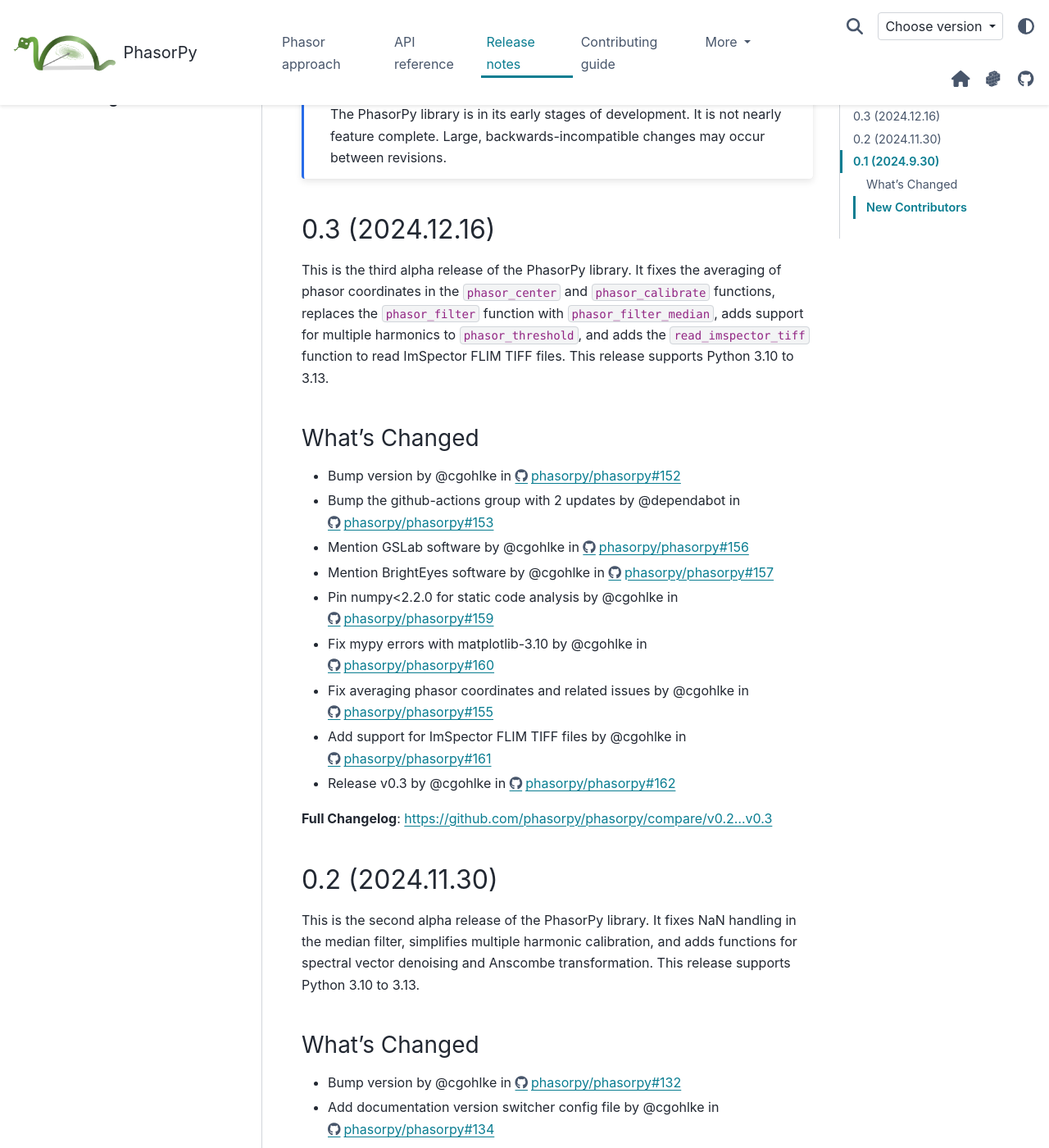
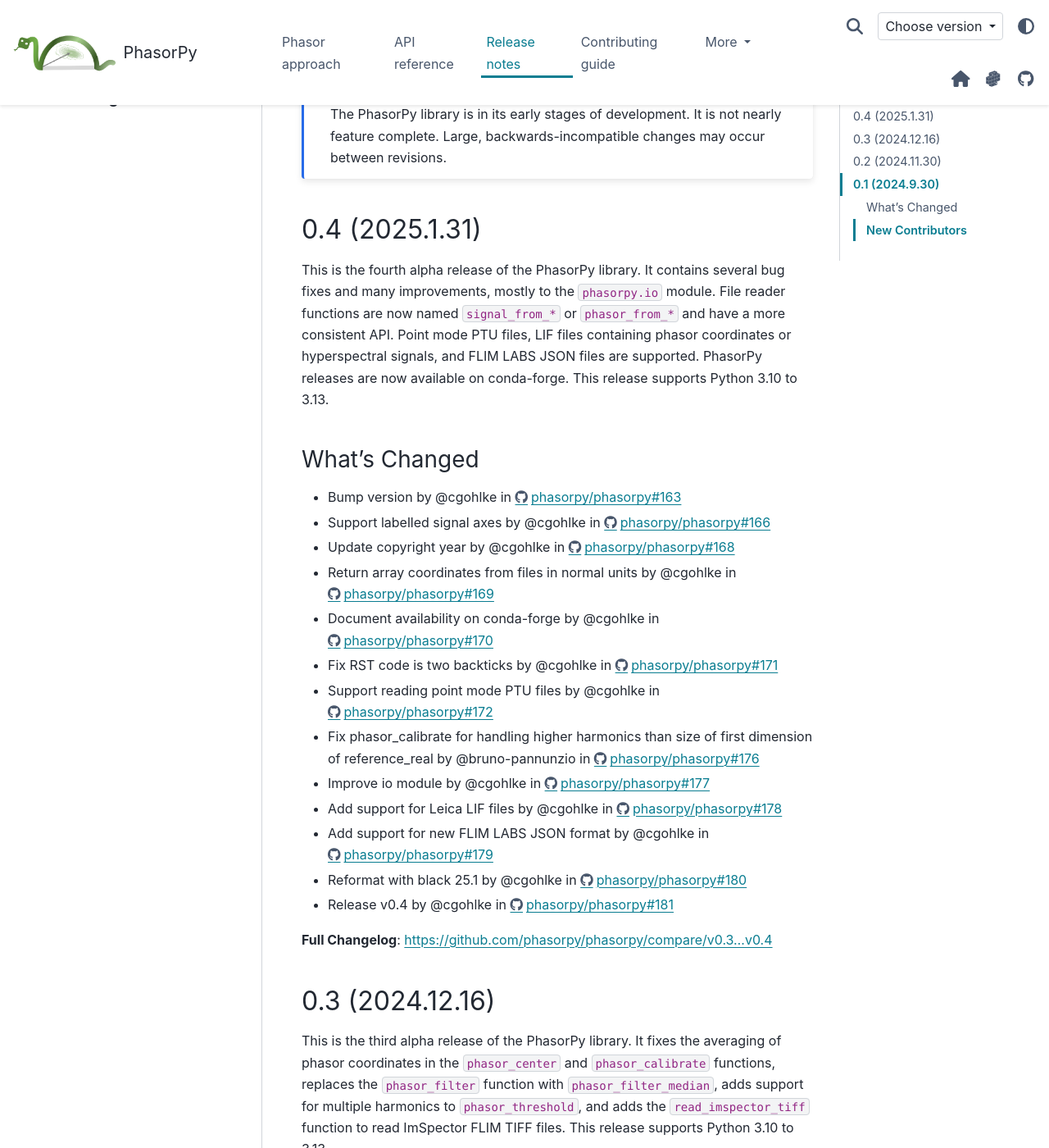
Before and after one commit to phasorpy/phasorpy, a Sphinx documentation site: the page built from docs/release.rst, in a window 1280 px wide and 1400 px high, scrolled down 297 px. Shown: the whole window at 82% size. Built offline with Sphinx 7.4.7 and the PyData theme 0.15.4, drawn with Linux system fonts in a browser that asks for light colours; pages that are not in the unit, such as notebooks, are missing from menus.

Commit message:
Release v0.4

```diff
--- a/docs/release.rst
+++ b/docs/release.rst
@@ -9,6 +9,39 @@
     The PhasorPy library is in its early stages of development.
     It is not nearly feature complete.
     Large, backwards-incompatible changes may occur between revisions.
+
+0.4 (2025.1.31)
+---------------
+
+This is the fourth alpha release of the PhasorPy library.
+It contains several bug fixes and many improvements, mostly to the ``phasorpy.io`` module.
+File reader functions are now named ``signal_from_*`` or ``phasor_from_*``
+and have a more consistent API.
+Point mode PTU files, LIF files containing phasor coordinates or hyperspectral
+signals, and FLIM LABS JSON files are supported.
+PhasorPy releases are now available on conda-forge.
+This release supports Python 3.10 to 3.13.
+
+
+What's Changed
+..............
+
+* Bump version by @cgohlke in https://github.com/phasorpy/phasorpy/pull/163
+* Support labelled signal axes by @cgohlke in https://github.com/phasorpy/phasorpy/pull/166
+* Update copyright year by @cgohlke in https://github.com/phasorpy/phasorpy/pull/168
+* Return array coordinates from files in normal units by @cgohlke in https://github.com/phasorpy/phasorpy/pull/169
+* Document availability on conda-forge by @cgohlke in https://github.com/phasorpy/phasorpy/pull/170
+* Fix RST code is two backticks by @cgohlke in https://github.com/phasorpy/phasorpy/pull/171
+* Support reading point mode PTU files by @cgohlke in https://github.com/phasorpy/phasorpy/pull/172
+* Fix phasor_calibrate for handling higher harmonics than size of first dimension of reference_real by @bruno-pannunzio in https://github.com/phasorpy/phasorpy/pull/176
+* Improve io module by @cgohlke in https://github.com/phasorpy/phasorpy/pull/177
+* Add support for Leica LIF files by @cgohlke in https://github.com/phasorpy/phasorpy/pull/178
+* Add support for new FLIM LABS JSON format by @cgohlke in https://github.com/phasorpy/phasorpy/pull/179
+* Reformat with black 25.1 by @cgohlke in https://github.com/phasorpy/phasorpy/pull/180
+* Release v0.4 by @cgohlke in https://github.com/phasorpy/phasorpy/pull/181
+
+**Full Changelog**: https://github.com/phasorpy/phasorpy/compare/v0.3...v0.4
+
 
 0.3 (2024.12.16)
 ----------------
--- a/src/phasorpy/version.py
+++ b/src/phasorpy/version.py
@@ -2,7 +2,7 @@
 
 from __future__ import annotations
 
-__version__ = '0.4.dev'
+__version__ = '0.4'
 
 
 def versions(
```
Also changed, not shown: docs/_static/switcher.json (+8 -3 lines).
